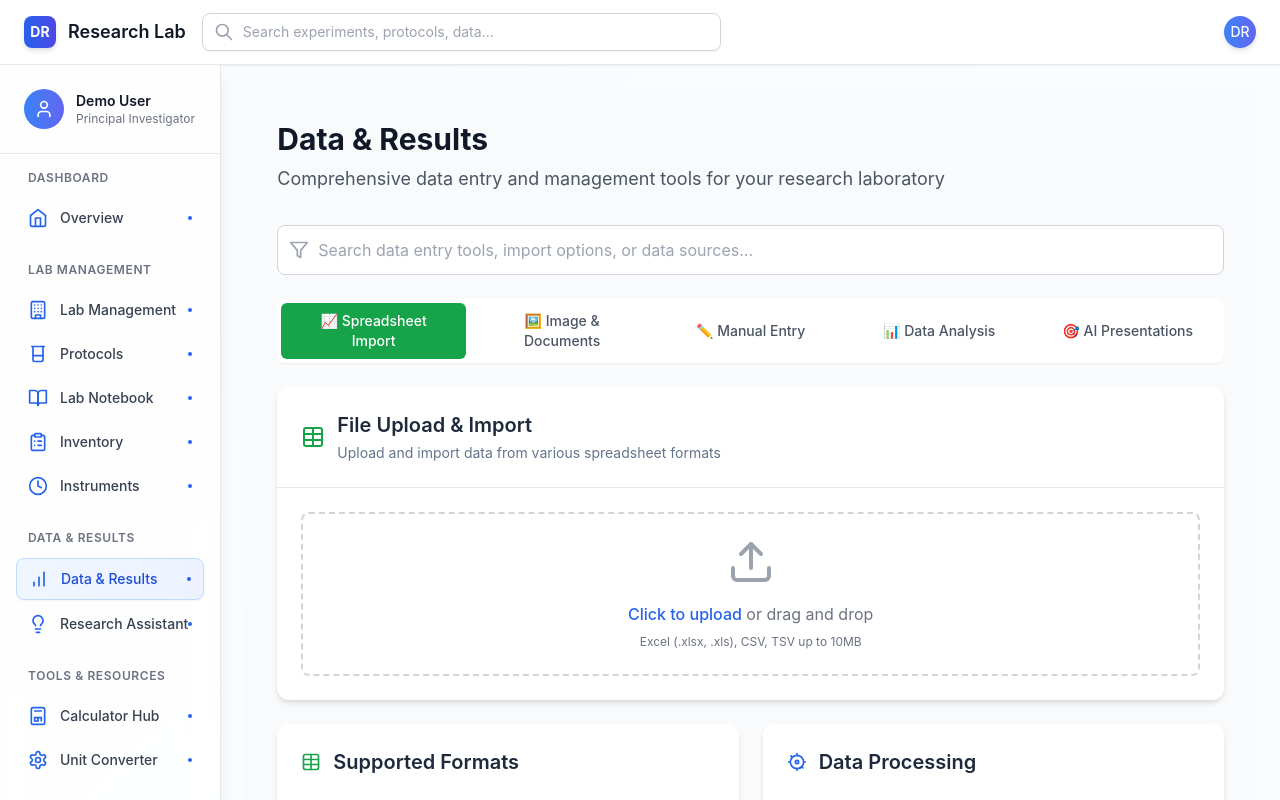
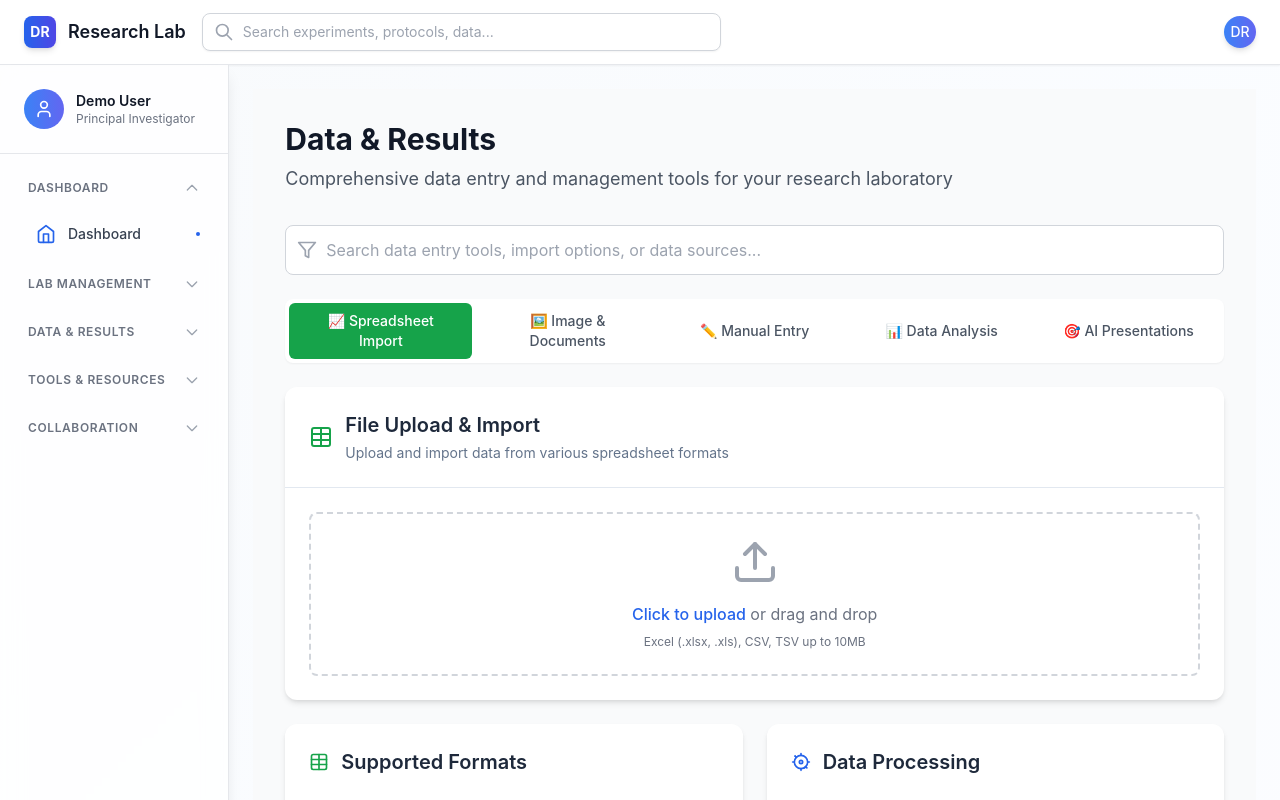
Before and after one commit to salmanmunirmalik/Digital-Research-Manager, a React (Vite) app: page /data-results in a window 1280 px wide. Shown: the top 800 px of the page. Built offline with nearby package versions, Linux system fonts and the light colour scheme.

Commit message:
Fix Data Analysis tab, update dashboard button, and implement minimalist sidebar with dropdown animations

```diff
--- a/components/SideNav.tsx
+++ b/components/SideNav.tsx
@@ -1,4 +1,4 @@
-import React from 'react';
+import React, { useState } from 'react';
 import { NavLink } from 'react-router-dom';
 import {
   HomeIcon,
@@ -29,12 +29,24 @@ const SideNav: React.FC = () => {
   // Demo mode - use mock role for full access
   const userRole = 'Principal Investigator';
 
+  const [expandedSections, setExpandedSections] = useState<Set<string>>(new Set(['Dashboard']));
+
+  const toggleSection = (sectionTitle: string) => {
+    const newExpanded = new Set(expandedSections);
+    if (newExpanded.has(sectionTitle)) {
+      newExpanded.delete(sectionTitle);
+    } else {
+      newExpanded.add(sectionTitle);
+    }
+    setExpandedSections(newExpanded);
+  };
+
   const getNavItems = () => {
     const baseItems = [
       {
         title: 'Dashboard',
         items: [
-          { name: 'Overview', to: '/dashboard', icon: HomeIcon, description: 'Personal dashboard and overview' }
+          { name: 'Dashboard', to: '/dashboard', icon: HomeIcon, description: 'Personal dashboard and overview' }
         ]
       },
       {
@@ -98,13 +110,34 @@ const SideNav: React.FC = () => {
       </div>
 
       {/* Navigation Items */}
-      <nav className="flex-1 p-3 md:p-4 space-y-4 md:space-y-6 overflow-y-auto">
+      <nav className="flex-1 p-3 md:p-4 space-y-2 md:space-y-3 overflow-y-auto">
         {navItems.map((section, sectionIndex) => (
-          <div key={sectionIndex}>
-            <h3 className="text-xs font-semibold text-gray-500 uppercase tracking-wider mb-2 md:mb-3 px-2 md:px-3">
+          <div key={sectionIndex} className="group">
+            {/* Section Header - Clickable for dropdown */}
+            <button
+              onClick={() => toggleSection(section.title)}
+              className="w-full flex items-center justify-between px-2 md:px-3 py-2 md:py-2.5 text-sm font-medium text-gray-700 hover:text-gray-900 hover:bg-gray-50 rounded-lg transition-all duration-200 group-hover:bg-gray-50"
+            >
+              <span className="text-xs font-semibold text-gray-500 uppercase tracking-wider">
                 {section.title}
-            </h3>
-            <div className="space-y-1">
+              </span>
+              <svg
+                className={`w-4 h-4 text-gray-400 transition-transform duration-200 ${
+                  expandedSections.has(section.title) ? 'rotate-180' : ''
+                }`}
+                fill="none"
+                stroke="currentColor"
+                viewBox="0 0 24 24"
+              >
+                <path strokeLinecap="round" strokeLinejoin="round" strokeWidth={2} d="M19 9l-7 7-7-7" />
+              </svg>
+            </button>
+
+            {/* Section Items - Animated Dropdown */}
+            <div className={`overflow-hidden transition-all duration-300 ease-in-out ${
+              expandedSections.has(section.title) ? 'max-h-96 opacity-100' : 'max-h-0 opacity-0'
+            }`}>
+              <div className="space-y-1 mt-2 ml-2">
                 {section.items.map((item, itemIndex) => (
                   <NavLink
                     key={itemIndex}
@@ -131,6 +164,7 @@ const SideNav: React.FC = () => {
                 ))}
               </div>
             </div>
+          </div>
         ))}
       </nav>
 
--- a/pages/DataResultsPage.tsx
+++ b/pages/DataResultsPage.tsx
@@ -23,7 +23,9 @@ import {
   TrashIcon,
   EditIcon,
   SparklesIcon,
-  PresentationChartLineIcon
+  PresentationChartLineIcon,
+  SigmaIcon,
+  BrainCircuitIcon
 } from '../components/icons';
 
 const DataResultsPage: React.FC = () => {
```
Lines whose indentation alone changed are shown as unchanged.
